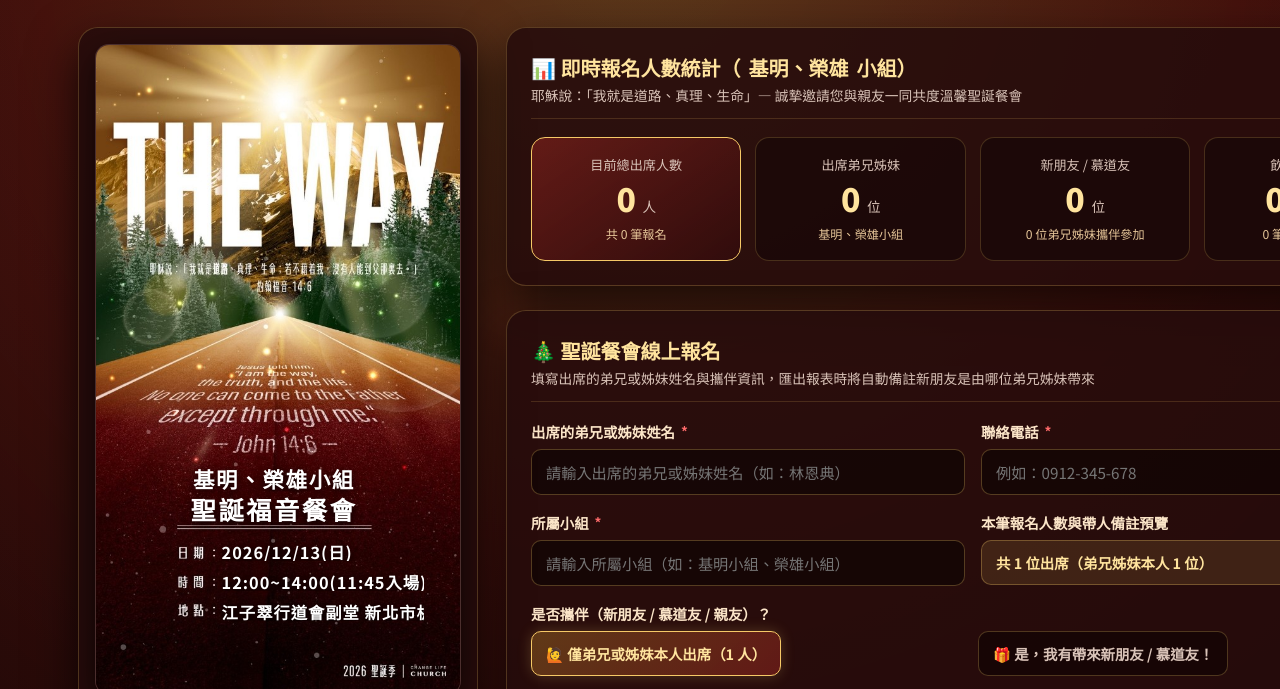
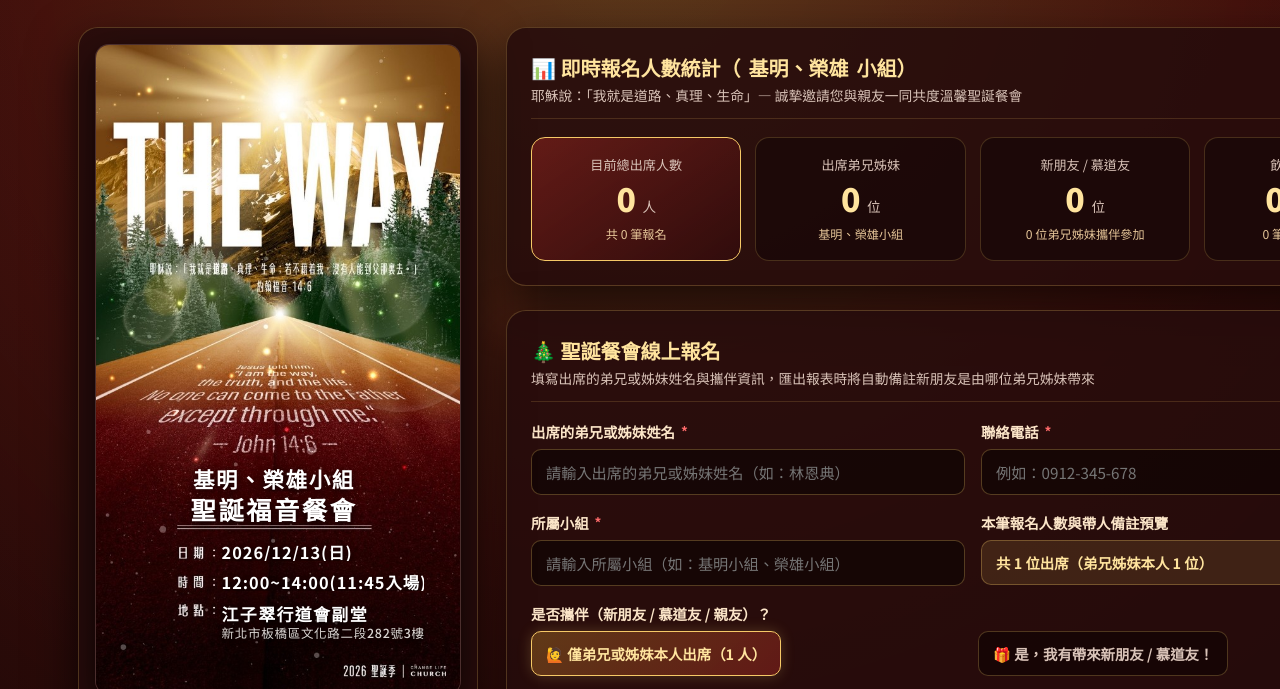
Before and after one commit to marsdu-tcw/lunch1, a plain HTML site: page index.html in a window 1280 px wide. Shown: the part 64-753 px from the top of the page. Drawn offline with Linux system fonts and the light colour scheme.

Commit message:
Add files via upload

```diff
--- a/index.html
+++ b/index.html
@@ -272,7 +272,30 @@
 
     .poster-overlay-location {
       top: 86.0%;
-      height: 2.8%;
+      right: 4%;
+      display: flex;
+      flex-direction: column;
+      align-items: flex-start;
+      justify-content: flex-start;
+      gap: 2px;
+      line-height: 1.25;
+      overflow: visible;
+    }
+
+    .poster-overlay-location .loc-line1 {
+      font-family: 'Noto Serif TC', 'Noto Sans TC', serif;
+      font-weight: 700;
+      font-size: clamp(0.88rem, 2.0vw, 1.06rem);
+      letter-spacing: 0.08em;
+      color: #ffffff;
+    }
+
+    .poster-overlay-location .loc-line2 {
+      font-family: 'Noto Serif TC', 'Noto Sans TC', serif;
+      font-weight: 500;
+      font-size: clamp(0.64rem, 1.4vw, 0.78rem);
+      letter-spacing: 0.06em;
+      color: #dcd7d4;
     }
 
     .poster-actions {
@@ -722,7 +745,10 @@
           </div>
           <div class="poster-overlay-field poster-overlay-date" id="posterDateText">2026/12/13(日)</div>
           <div class="poster-overlay-field poster-overlay-time" id="posterTimeText">12:00~14:00(11:45入場)</div>
-          <div class="poster-overlay-field poster-overlay-location" id="posterLocationText">江子翠行道會副堂 新北市板橋區文化路二段282號3樓</div>
+          <div class="poster-overlay-field poster-overlay-location" id="posterLocationText">
+            <div class="loc-line1" id="posterLocLine1">江子翠行道會副堂</div>
+            <div class="loc-line2" id="posterLocLine2">新北市板橋區文化路二段282號3樓</div>
+          </div>
         </div>
 
         <div class="poster-actions">
@@ -1028,6 +1054,13 @@
       return parts.map(p => p.endsWith('小組') ? p : `${p}小組`);
     }
 
+    function splitLocationLines(rawLoc) {
+      const s = (rawLoc || '').trim();
+      const idx = s.search(/\s+/);
+      if (idx === -1) return [s, ''];
+      return [s.slice(0, idx).trim(), s.slice(idx).trim()];
+    }
+
     function applyConfigToUI() {
       const grp = (eventConfig.groupPrefix || '基明、榮雄').trim().replace(/小組$/, '');
       document.getElementById('navGroupName').textContent = grp;
@@ -1044,7 +1077,15 @@
 
       document.getElementById('posterDateText').textContent = eventConfig.date || '';
       document.getElementById('posterTimeText').textContent = eventConfig.time || '';
-      document.getElementById('posterLocationText').textContent = eventConfig.location || '';
+
+      const locParts = splitLocationLines(eventConfig.location || '');
+      const locLine1El = document.getElementById('posterLocLine1');
+      const locLine2El = document.getElementById('posterLocLine2');
+      if (locLine1El && locLine2El) {
+        locLine1El.textContent = locParts[0];
+        locLine2El.textContent = locParts[1];
+        locLine2El.style.display = locParts[1] ? 'block' : 'none';
+      }
 
       // Populate group filter dropdown in roster
       const groups = getGroupList();
@@ -1466,7 +1507,16 @@
       ctx.textAlign = 'left';
       ctx.fillText(eventConfig.date || '', w * 0.345, h * 0.782);
       ctx.fillText(eventConfig.time || '', w * 0.345, h * 0.828);
-      ctx.fillText(eventConfig.location || '', w * 0.345, h * 0.874);
+
+      const locParts = splitLocationLines(eventConfig.location || '');
+      ctx.font = '700 20px "Noto Serif TC", "Noto Sans TC", sans-serif';
+      ctx.fillStyle = '#ffffff';
+      ctx.fillText(locParts[0] || '', w * 0.345, h * 0.873);
+      if (locParts[1]) {
+        ctx.font = '500 14px "Noto Serif TC", "Noto Sans TC", sans-serif';
+        ctx.fillStyle = '#dcd7d4';
+        ctx.fillText(locParts[1], w * 0.345, h * 0.897);
+      }
 
       const link = document.createElement('a');
       link.download = `THE_WAY_${grpText}小組聖誕餐會海報.png`;
```
